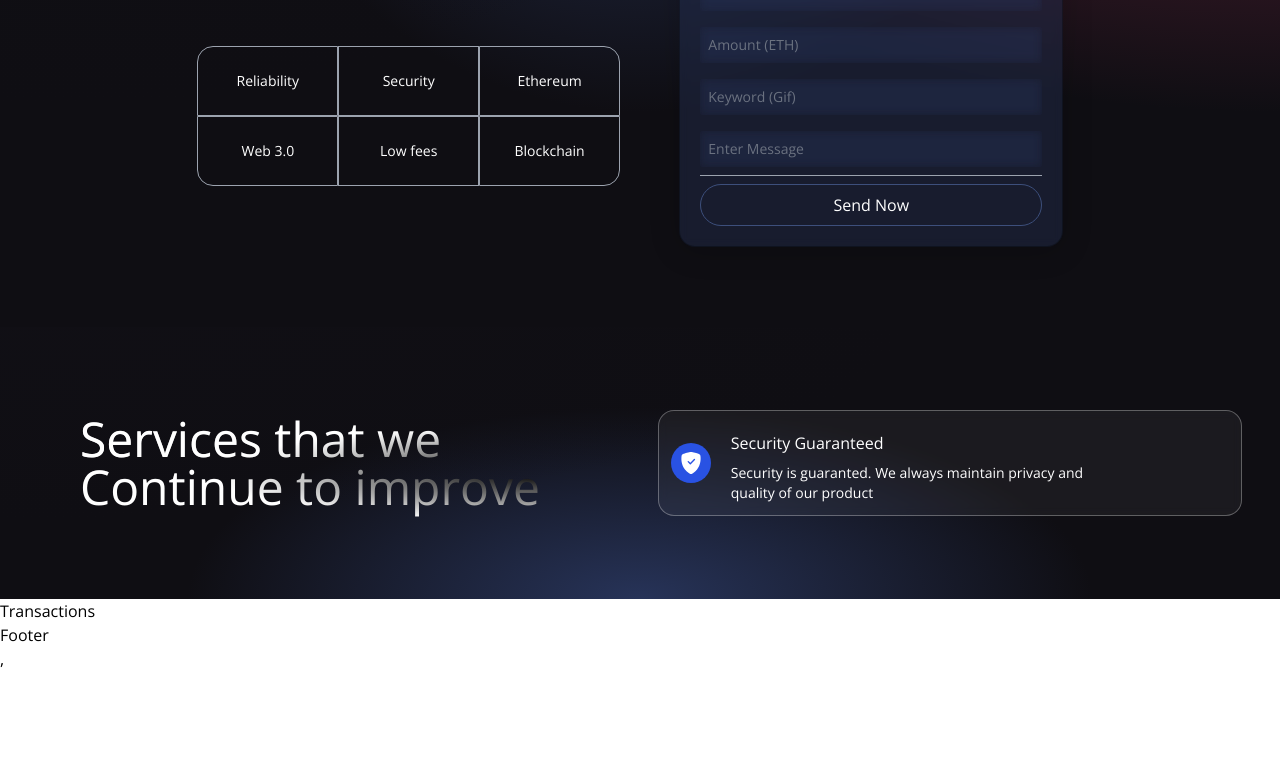
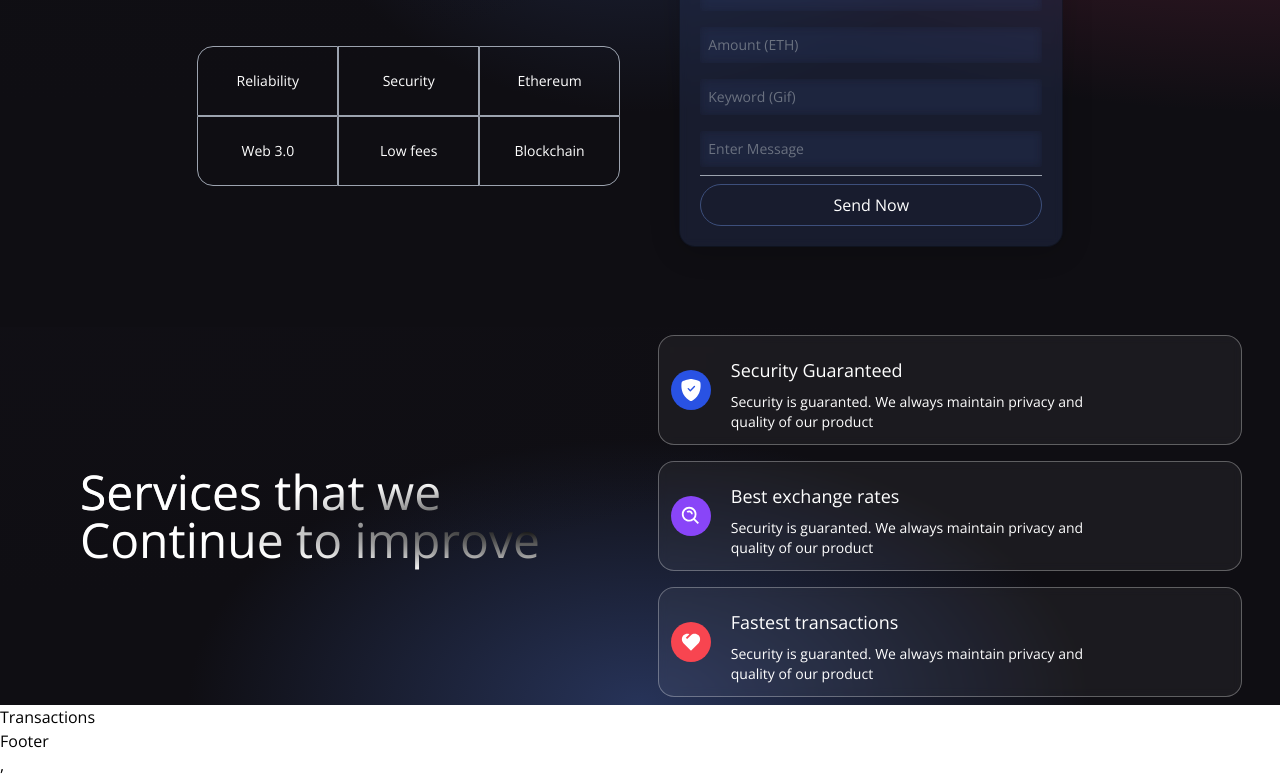
Before and after one commit to Averand1/Blockchain, a React (Vite) app in the folder client/: page / in a window 1280 px wide. Shown: the part 406-1183 px from the top of the page. Before the commit the page ends 1077 px from the top, so only its background shows below. Built offline with nearby package versions, Linux system fonts and the light colour scheme.

Commit message:
Added more icons

```diff
--- a/client/src/components/Services.jsx
+++ b/client/src/components/Services.jsx
@@ -9,7 +9,7 @@
             {icon}
         </div>
         <div className="ml-5 flex flex-col flex-1">
-            <h1 className="mt-2 text-white">{title}</h1>
+            <h1 className="mt-2 text-white text-lg">{title}</h1>
             <p className="mt-2 text-white text-sm md:w-9/12">{subtitle}</p>
 
         </div>
@@ -18,7 +18,7 @@
 
 const Services = () => {
     return (
-        <div className = "flex w-full justify-center items-center gradient-bg-services">
+        <div className = "flex flex-col md:flex-row w-full justify-center items-center gradient-bg-services">
             <div className="flex mf:flex-row flex-col items-center justify-between md:p-20 py-12 px-4">
                 <div className="flex-1 flex flex-col justify-start items-start">
                     <h1 className="text-white text-3xl sm:text-5xl py-2 text-gradient">
@@ -35,6 +35,18 @@
                     icon={<BsShieldFillCheck fontSize={22} className="text-white" />}
                     subtitle="Security is guaranted. We always maintain privacy and quality of our product"
                 />
+                 <ServiceCard
+                    color="bg-[#8945F8]"
+                    title="Best exchange rates"
+                    icon={<BiSearchAlt fontSize={22} className="text-white" />}
+                    subtitle="Security is guaranted. We always maintain privacy and quality of our product"
+                />
+                 <ServiceCard
+                    color="bg-[#F84550]"
+                    title="Fastest transactions"
+                    icon={<RiHeart2Fill fontSize={22} className="text-white" />}
+                    subtitle="Security is guaranted. We always maintain privacy and quality of our product"
+                />
             </div>
         </div>
     )
```
